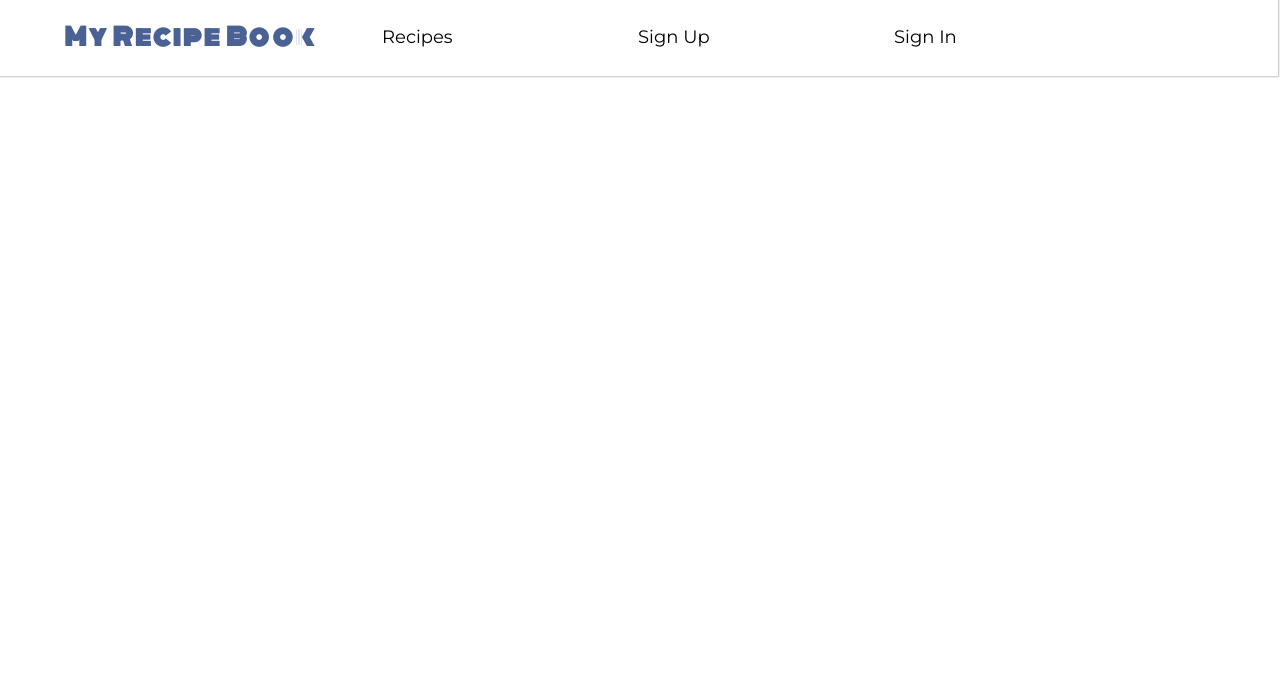
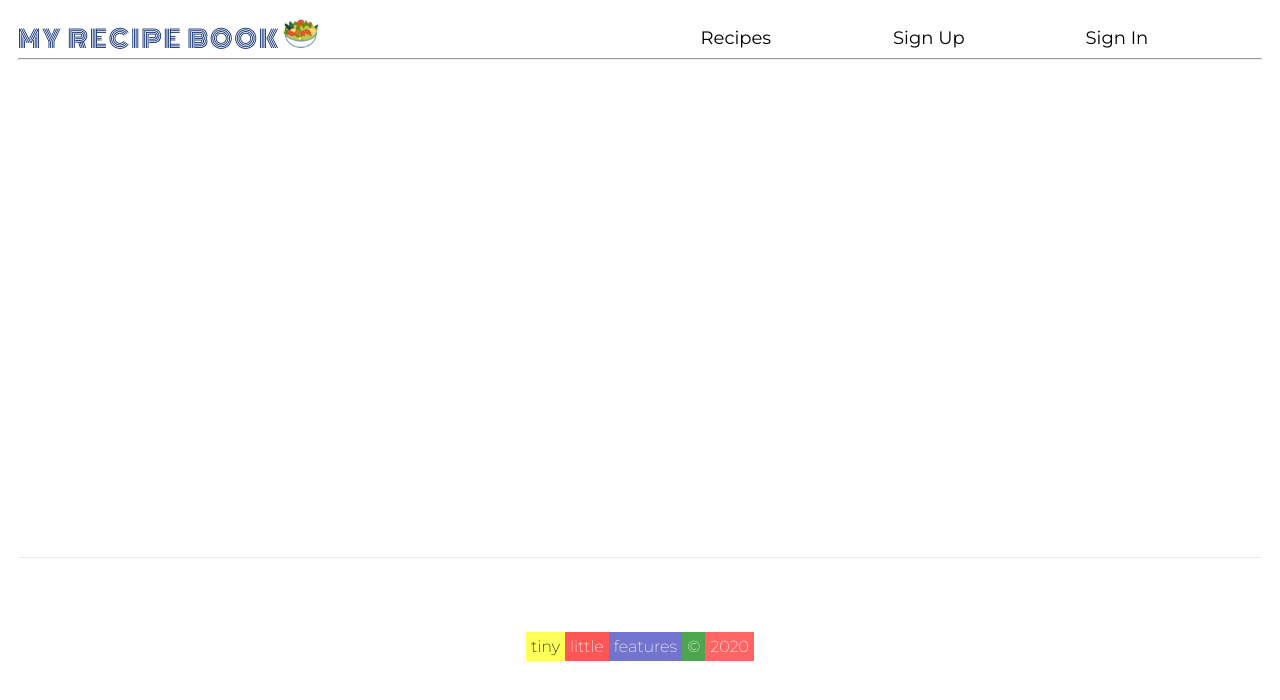
Before and after one commit to myra-1/my-recipe-book, a React (Create React App) app in the folder client/: page / in a window 1280 px wide. Shown: the top 700 px of the page. Built offline with nearby package versions, Linux system fonts and the light colour scheme.

Commit message:
logo, nav and footer style

```diff
--- a/client/public/index.html
+++ b/client/public/index.html
@@ -3,6 +3,7 @@
   <head>
     <meta charset="utf-8" />
     <link rel="icon" href="%PUBLIC_URL%/favicon.png" />
+    <link href="https://fonts.googleapis.com/css2?family=Monoton&family=Roboto&display=swap" rel="stylesheet">
     <meta name="viewport" content="width=device-width, initial-scale=1">
     <meta name="theme-color" content="#000000" />
     <meta
--- a/client/src/App.css
+++ b/client/src/App.css
@@ -1,5 +1,7 @@
-.app {
+
+
+/* .app {
   display: flex;
   flex-direction: column;
   align-items: center;
-}
+} */
--- a/client/src/components/shared/Footer.css
+++ b/client/src/components/shared/Footer.css
@@ -1,11 +1,59 @@
+@import url("https://fonts.googleapis.com/css?family=Kalam&display=swap");
+@import url("https://fonts.googleapis.com/css2?family=Monoton&display=swap");
+
+
+
 footer {
+        height: 10px;
+        width: 97%;
+        margin: 0 auto;
+        text-align: right;
+        border-top: 1px solid rgba(128, 128, 128, 0.185);
+
+
+
     display: flex;
     justify-content: center;
     align-items: center;
     flex: 1;
-    padding: 20px;
+    /* padding: 20px; */
 }
 
 footer a {
     text-decoration: underline;
 }
+.copyright {
+        display: flex;
+        margin-right: 0
+        ;
+}
+h2 {
+        font-size: 1em;
+        font-weight: 300;
+        word-spacing: -4px;
+        text-transform: lowercase;
+        color: white;
+        /* margin-right: 2%;
+        margin-top: 2%; */
+        /* opacity: .6; */
+}
+span {
+       padding: 5px;
+}
+span:nth-child(1) {
+        color: black;
+        background: rgba(255, 255, 0, 0.651);
+      }
+span:nth-child(2) {
+        background: rgba(250, 0, 0, 0.657);
+      }
+      span:nth-child(3) {
+        background: rgba(14, 17, 170, 0.582);
+      }
+      span:nth-child(4) {
+              color: white;
+        background: rgba(0, 128, 0, 0.698);
+      }
+      span:nth-child(5) {
+        background: rgba(255, 0, 0, 0.603);
+      }
--- a/client/src/components/shared/Footer.jsx
+++ b/client/src/components/shared/Footer.jsx
@@ -2,6 +2,17 @@ import React from 'react'
 import './Footer.css'
 
 const Footer = () =>
-    <footer></footer>
+        <footer>
+
+
+
+                <div className="copyright">
+                        <h2><span>Tiny</span> <span>Little</span> <span>Features</span> <span>&copy;</span> <span>2020</span></h2>
+                </div>
+
+
+
+
+        </footer>
 
 export default Footer
--- a/client/src/components/shared/Nav.css
+++ b/client/src/components/shared/Nav.css
@@ -3,6 +3,8 @@
 nav {
   flex: 1;
   position: fixed;
+  height: 20px;
+  padding: 0;
   width: 100%;
   background-color: white;
   z-index: 1;
@@ -12,30 +14,36 @@ nav {
 
 .nav {
   display: flex;
+  height: 20px;
   padding: 20px 0;
   margin-left: -2px;
   margin-right: -2px;
   margin-top: -2px;
-  box-shadow: 1px 1px 1px 0.3px #cecece;
+  /* box-shadow: 1px 1px 1px 0.3px #cecece; */
   width: 100%;
 }
+.nav img {
+        width: 40px;
+        margin-right: 300px;
+        vertical-align: sub;
+}
 
-.logo {
-  font-family: "Monoton", cursive;
+.heading {
+  margin-left: 20px;
+  font-family: 'Monoton', cursive;
+  text-transform: uppercase;
+  height: 20px;
   letter-spacing: 2px;
-  color: #05256c;
-  opacity: 72%;
-  text-align: center;
-  font-weight: bold;
+  color: #05256C;
+  text-align: left;
   font-size: 24px;
   flex: 1;
-  max-width: 30vw;
-  transition: 250ms all;
+  max-width: 35vw;
 }
 
-.logo:hover {
+/* .logo:hover {
   transform: scale(1.004);
-}
+} */
 
 .links {
   flex: 2;
@@ -43,10 +51,12 @@ nav {
   align-items: center;
   font-size: 18px;
   display: flex;
+  margin: 20px 0 0 80px;
 }
 
 .link {
   flex: 1;
+
 }
 
 .welcome {
@@ -56,6 +66,10 @@ nav {
 a {
   text-decoration: none;
   color: black;
+}
+hr {
+        width: 97%;
+        margin-top: 0;
 }
 
 @media (max-width: 500px) {
--- a/client/src/components/shared/Nav.jsx
+++ b/client/src/components/shared/Nav.jsx
@@ -1,6 +1,7 @@
 import React from "react";
 import "./Nav.css";
 import { NavLink } from "react-router-dom";
+import logo from './logo.png';
 
 const authenticatedOptions = (
         <>
@@ -36,15 +37,19 @@ const Nav = ({ user }) => {
         return (
                 <nav>
                         <div className="nav">
-        <NavLink className="logo" to="/">
+                                <div className="logo">
+                                        <NavLink className="heading" to="/">
                                                 My Recipe Book
                                 </NavLink>
+                                        <img src={logo} alt="logo" />
+                                </div>
                                 <div className="links">
                                         {user && <div className="link welcome">Welcome, {user.username}</div>}
                                         {alwaysOptions}
                                         {user ? authenticatedOptions : unauthenticatedOptions}
                                 </div>
                         </div>
+                        <hr></hr>
                 </nav>
         );
 };
```
Also changed, not shown: client/src/components/shared/logo.png (added). Lines whose indentation alone changed are shown as unchanged.
